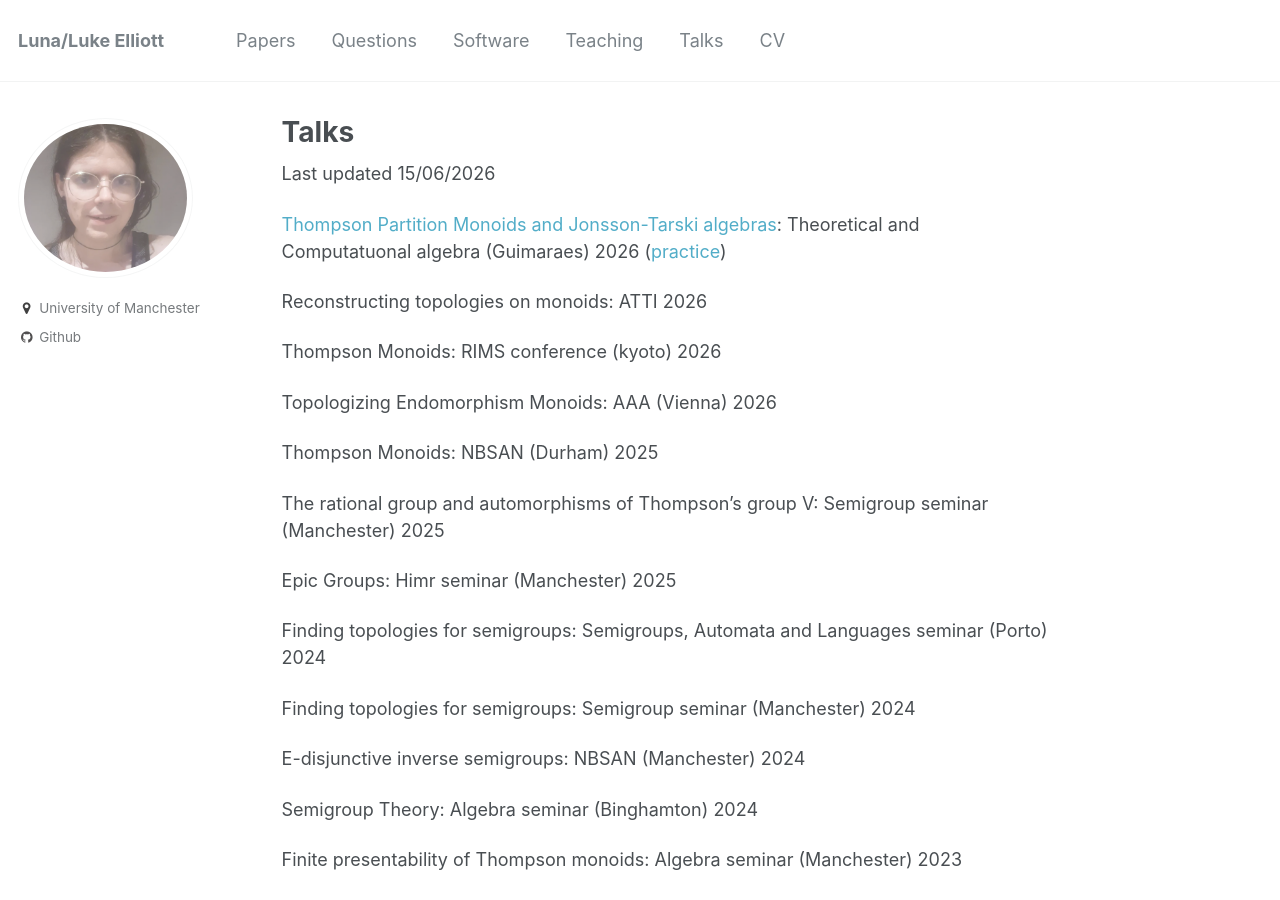
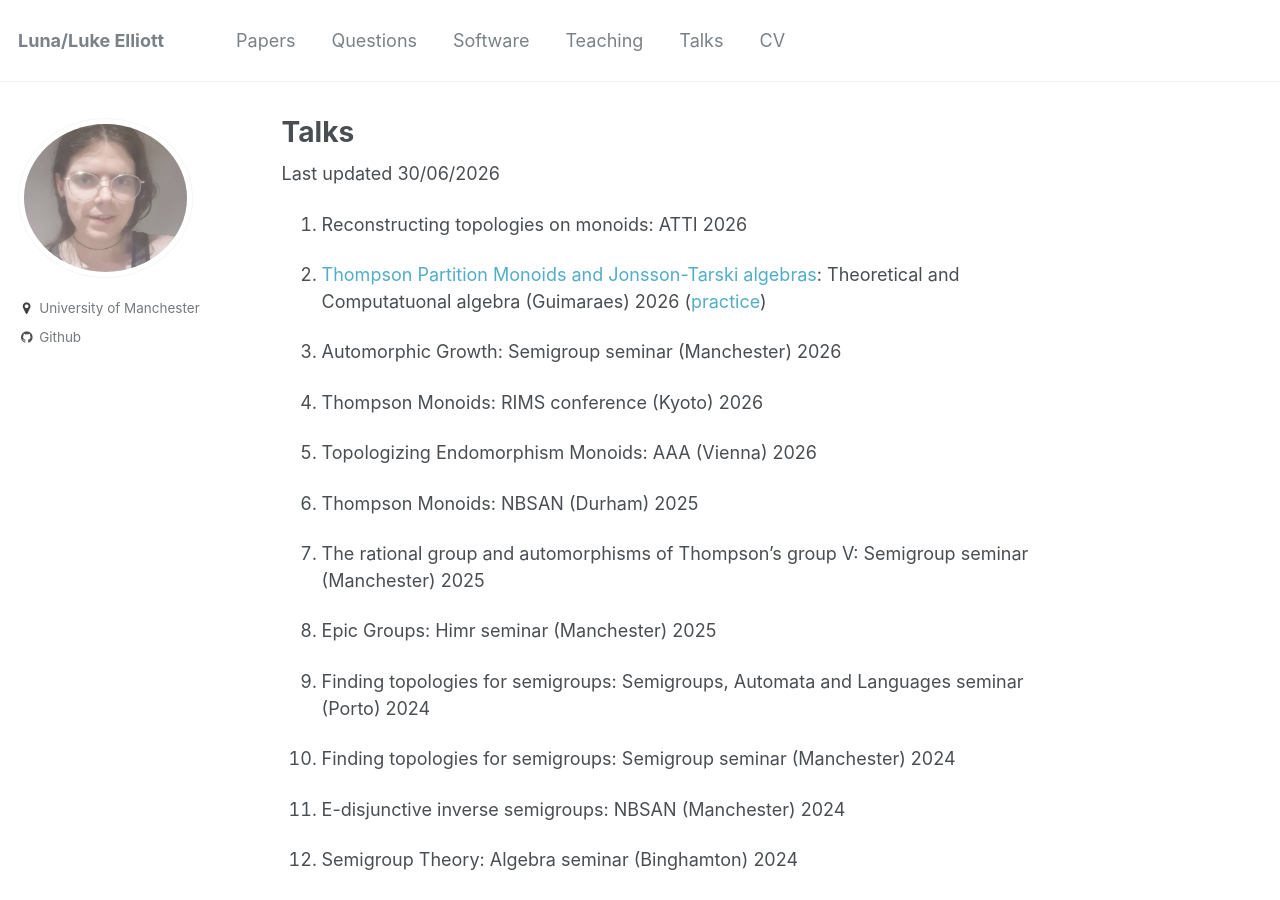
Before and after one commit to le27/L-Elliott, a Jekyll site: the page built from _pages/talks.md, in a window 1280 px wide and 900 px high. Built offline with Jekyll 4.4.1, drawn with Linux system fonts in a browser that asks for light colours.

Commit message:
Revise talks list and update last updated date
Updated the list of talks with new titles and corrected the order. Changed the last updated date.

```diff
--- a/_pages/talks.md
+++ b/_pages/talks.md
@@ -5,55 +5,57 @@ author_profile: true
 ---
 {% include base_path %}
 
-Last updated 15/06/2026
+Last updated 30/06/2026
 
-[Thompson Partition Monoids and Jonsson-Tarski algebras](https://le27.github.io/L-Elliott/files/Portugal%202026.pdf): Theoretical and Computatuonal algebra (Guimaraes) 2026 ([practice](https://www.youtube.com/watch?v=jqJbDMOKQMw))
+1. Reconstructing topologies on monoids: ATTI 2026
 
-Reconstructing topologies on monoids: ATTI 2026
+2. [Thompson Partition Monoids and Jonsson-Tarski algebras](https://le27.github.io/L-Elliott/files/Portugal%202026.pdf): Theoretical and Computatuonal algebra (Guimaraes) 2026 ([practice](https://www.youtube.com/watch?v=jqJbDMOKQMw))
 
-Thompson Monoids: RIMS conference (kyoto) 2026
+2. Automorphic Growth: Semigroup seminar (Manchester) 2026
 
-Topologizing Endomorphism Monoids: AAA (Vienna) 2026
+2. Thompson Monoids: RIMS conference (Kyoto) 2026
 
-Thompson Monoids: NBSAN (Durham) 2025
+3. Topologizing Endomorphism Monoids: AAA (Vienna) 2026
 
-The rational group and automorphisms of Thompson's group V: Semigroup seminar (Manchester) 2025
+4. Thompson Monoids: NBSAN (Durham) 2025
 
-Epic Groups: Himr seminar (Manchester) 2025
+5. The rational group and automorphisms of Thompson's group V: Semigroup seminar (Manchester) 2025
 
-Finding topologies for semigroups: Semigroups, Automata and Languages seminar (Porto) 2024
+6. Epic Groups: Himr seminar (Manchester) 2025
 
-Finding topologies for semigroups: Semigroup seminar (Manchester) 2024
+7. Finding topologies for semigroups: Semigroups, Automata and Languages seminar (Porto) 2024
 
-E-disjunctive inverse semigroups: NBSAN (Manchester) 2024
+8. Finding topologies for semigroups: Semigroup seminar (Manchester) 2024
 
-Semigroup Theory: Algebra seminar (Binghamton) 2024
+9. E-disjunctive inverse semigroups: NBSAN (Manchester) 2024
 
-Finite presentability of Thompson monoids: Algebra seminar (Manchester) 2023
+10. Semigroup Theory: Algebra seminar (Binghamton) 2024
 
-A connection between thompsons groups and subshifts of finite type: Algebra seminar (Binghamton) 2022
+11. Finite presentability of Thompson monoids: Algebra seminar (Manchester) 2023
 
-Unindexed subshifts of finite type: Analysis Seminar (Glasgow) 2022
+12. A connection between thompsons groups and subshifts of finite type: Algebra seminar (Binghamton) 2022
 
-Removing indexing from shift spaces: Pure Postgraduate Seminar (St Andrews) 2021
+13. Unindexed subshifts of finite type: Analysis Seminar (Glasgow) 2022
 
-Removing indexing from shift spaces: Algebra and combinatorics seminar (St Andrews)
+14. Removing indexing from shift spaces: Pure Postgraduate Seminar (St Andrews) 2021
+
+15. Removing indexing from shift spaces: Algebra and combinatorics seminar (St Andrews)
 2021
 
-Automorphisms of the BrinThompson groups nV: Young geometric group theory X (Newcastle) 2021
+16. Automorphisms of the BrinThompson groups nV: Young geometric group theory X (Newcastle) 2021
 
-Finding topologies for semigroups: Pure Postgraduate Seminar (St Andrews) 2021
+17. Finding topologies for semigroups: Pure Postgraduate Seminar (St Andrews) 2021
 
-Automorphisms of the BrinThompson groups nV: London Mathematical Society Virtual Graduate Student Meeting 2020
+18. Automorphisms of the BrinThompson groups nV: London Mathematical Society Virtual Graduate Student Meeting 2020
 
-Rubin's Theorem: St Andrews Research Day 2020
+19. Rubin's Theorem: St Andrews Research Day 2020
 
-Topological Semigroups: St Andrews Burn Trip 2020
+20. Topological Semigroups: St Andrews Burn Trip 2020
 
-Automorphisms of nV: Pure Postgraduate Seminar (St Andrews) 2019
+21. Automorphisms of nV: Pure Postgraduate Seminar (St Andrews) 2019
 
-Vigorous Homeomorphism groups: St Andrews Burn Trip 2019
+22. Vigorous Homeomorphism groups: St Andrews Burn Trip 2019
 
-Polish Semigroups: 2019 EMS Postgraduate Meeting for Students
+23. Polish Semigroups: 2019 EMS Postgraduate Meeting for Students
 
-Polish Semigroups: Algebra and combinatorics seminar (St Andrews) 2018
+24. Polish Semigroups: Algebra and combinatorics seminar (St Andrews) 2018
```
